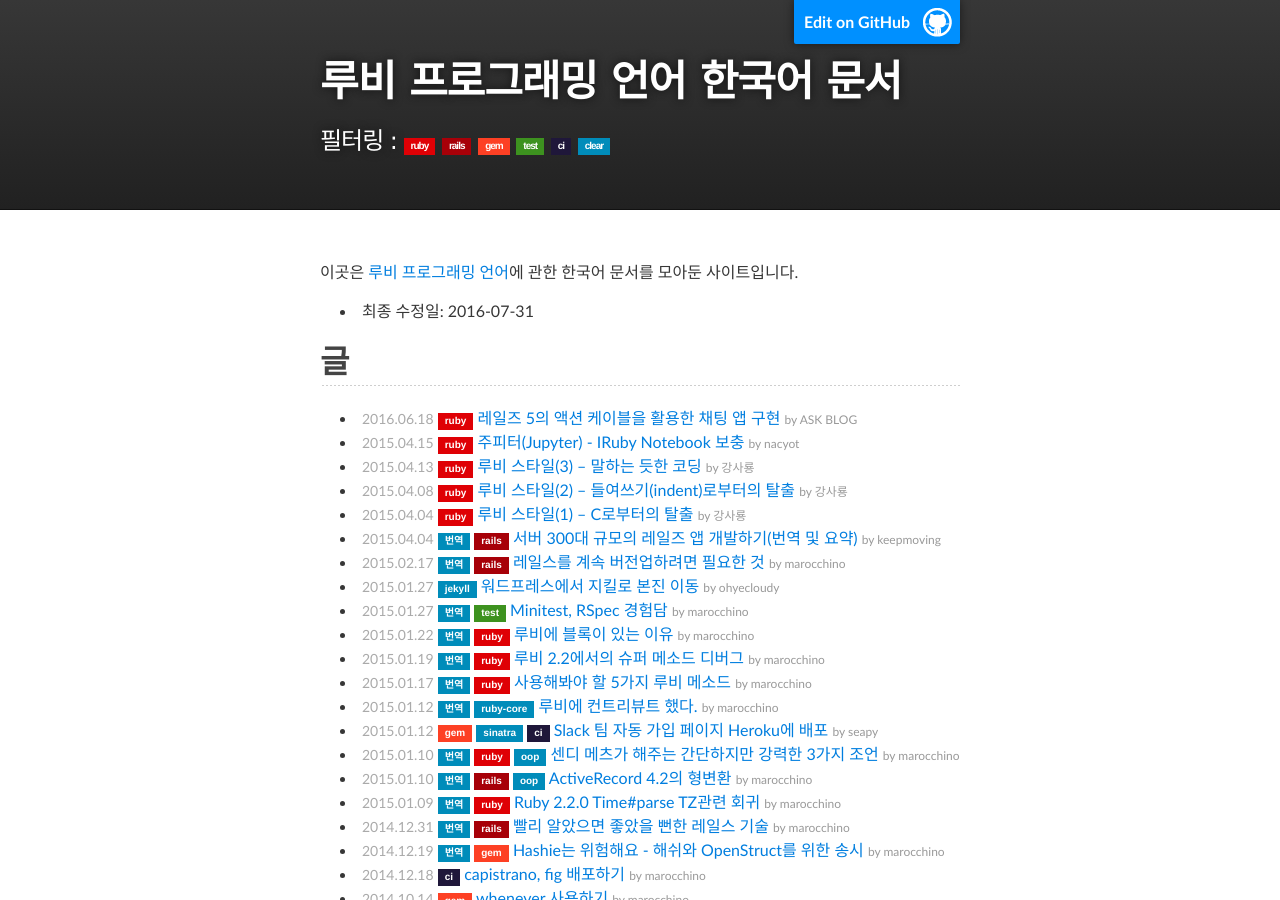
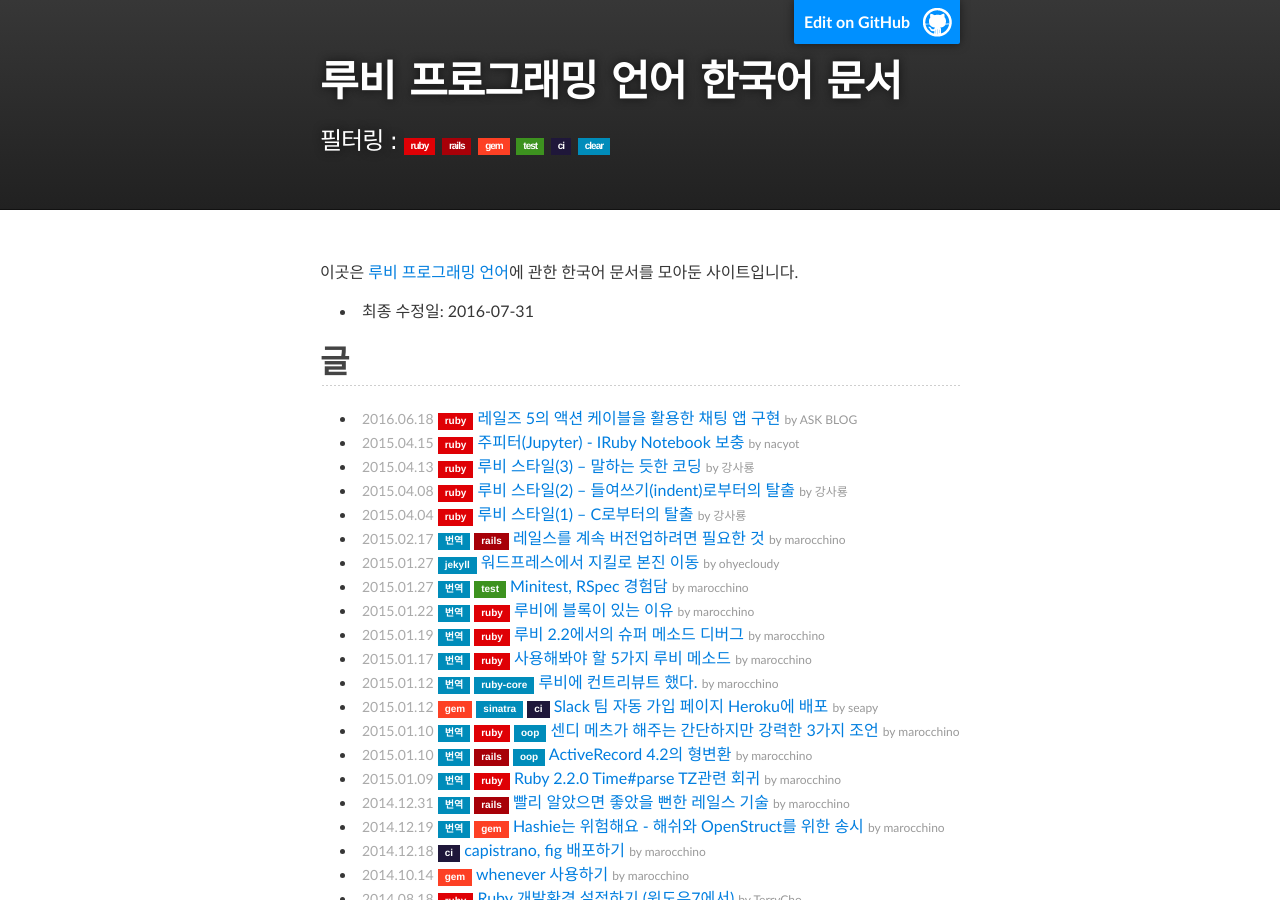
Before and after one commit to rubykr/rubykr.github.io, a Jekyll site: the page built from index.md, in a window 1280 px wide and 900 px high. Built offline with Jekyll 4.4.1, drawn with Linux system fonts in a browser that asks for light colours; comment, search, counter and statistics services are not loaded.

Commit message:
서버 300대 규모의 레일즈 앱 개발하기(번역 및 요약)] url에 연결 할 수 없음

```diff
--- a/index.md
+++ b/index.md
@@ -15,7 +15,6 @@ title: 루비 프로그래밍 언어 한국어 문서
 - [루비 스타일(3) – 말하는 듯한 코딩](http://thinkinginruby.com/2015/04/13/talking-in-code/){: .article data-date="2015.04.13" data-tags="ruby" data-author="강사룡" }
 - [루비 스타일(2) – 들여쓰기(indent)로부터의 탈출](http://thinkinginruby.com/2015/04/08/exodus-from-indent/){: .article data-date="2015.04.08" data-tags="ruby" data-author="강사룡" }
 - [루비 스타일(1) – C로부터의 탈출](https://thinkinginruby.wordpress.com/2015/04/07/exodus-from-c/){: .article data-date="2015.04.04" data-tags="ruby" data-author="강사룡" }
-- [서버 300대 규모의 레일즈 앱 개발하기(번역 및 요약)](http://test-driven.me/archives/217){: .article data-date="2015.04.04" data-tags="translated rails" data-author="keepmoving" }
 - [레일스를 계속 버전업하려면 필요한 것](https://dayone.me/1o5Pzcb){: .article data-date="2015.02.17" data-tags="translated rails" data-author="marocchino" }
 - [워드프레스에서 지킬로 본진 이동](http://we.weirdmeetup.com/jekyll-워드프레스에서-지킬로-본진-이동/){: .article data-date="2015.01.27" data-tags="jekyll" data-author="ohyecloudy" }
 - [Minitest, RSpec 경험담](https://dayone.me/1h07zq8){: .article data-date="2015.01.27" data-tags="translated test" data-author="marocchino" }
```
